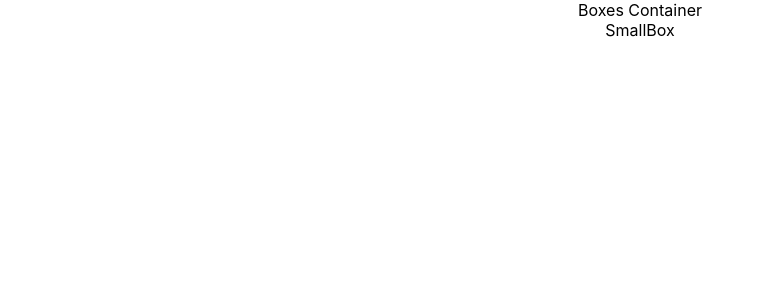
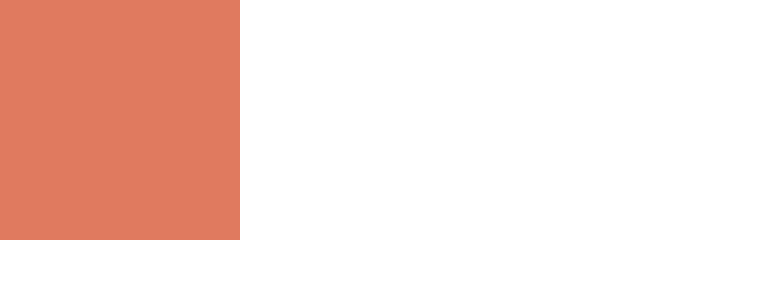
Before and after one commit to sunmengyue/color-box, a React (Create React App) app: page / in a window 1280 px wide. Shown: the top 300 px of the page, without its empty margins (0-762 px from the left). Built offline with nearby package versions, Linux system fonts and the light colour scheme.

Commit message:
present a box

```diff
--- a/src/App.css
+++ /dev/null
@@ -1,3 +0,0 @@
-.App {
-  text-align: center;
-}
--- a/src/App.js
+++ b/src/App.js
@@ -1,13 +1,10 @@
 import React from "react";
-import "./App.css";
 import BoxesContainer from "./BoxesContainer";
-import SmallBox from "./SmallBox";
 
 function App() {
   return (
     <div className="App">
       <BoxesContainer />
-      <SmallBox />
     </div>
   );
 }
--- /dev/null
+++ b/src/BoxContainer.css
@@ -0,0 +1,6 @@
+.Box-container {
+  display: flex;
+  flex-wrap: wrap;
+  justify-content: center;
+  align-items: center;
+}
--- a/src/BoxesContainer.js
+++ b/src/BoxesContainer.js
@@ -1,8 +1,14 @@
 import React, { Component } from "react";
+import "./BoxContainer.css";
+import SmallBox from "./SmallBox";
 
 class BoxesContainer extends Component {
   render() {
-    return <div>Boxes Container</div>;
+    return (
+      <div className="BoxContainer">
+        <SmallBox />
+      </div>
+    );
   }
 }
 
--- /dev/null
+++ b/src/SmallBox.css
@@ -0,0 +1,4 @@
+.SmallBox {
+  height: 15em;
+  width: 15em;
+}
--- a/src/SmallBox.js
+++ b/src/SmallBox.js
@@ -1,8 +1,52 @@
 import React, { Component } from "react";
+import "./SmallBox.css";
 
 class SmallBox extends Component {
+  static defaultProps = {
+    colorPalettes: [
+      "#e63946",
+      "#a8dadc",
+      "#457b9d",
+      "#1d3557",
+      "#264653",
+      "#2a9d8f",
+      "#f4a261",
+      "#e76f51",
+      "#e9c46a",
+      "#ef476f",
+      "#06d6a0",
+      "#118ab2",
+      "#073b4c",
+      "#e07a5f",
+      "#fcbf49",
+    ],
+  };
+  constructor(props) {
+    super(props);
+    this.state = { color: "#fcbf49" };
+    this.handleClick = this.handleClick.bind(this);
+  }
+
+  generateColor() {
+    this.setState({
+      color: this.props.colorPalettes[
+        Math.floor(Math.random * this.props.colorPalettes.length)
+      ],
+    });
+  }
+
+  handleClick() {
+    this.generateColor();
+  }
+
   render() {
-    return <div>SmallBox</div>;
+    return (
+      <div
+        className="SmallBox"
+        onClick={this.handleClick}
+        style={{ backgroundColor: "#e07a5f" }}
+      ></div>
+    );
   }
 }
 
```
